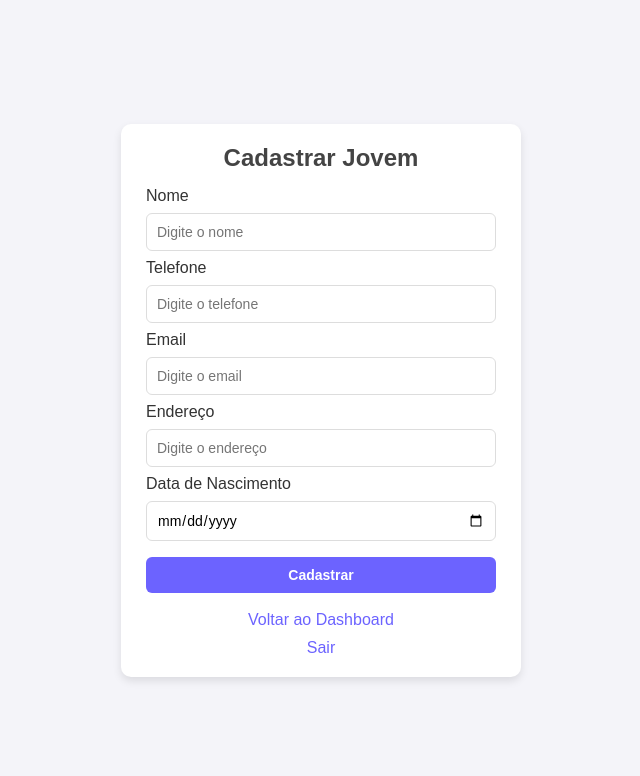
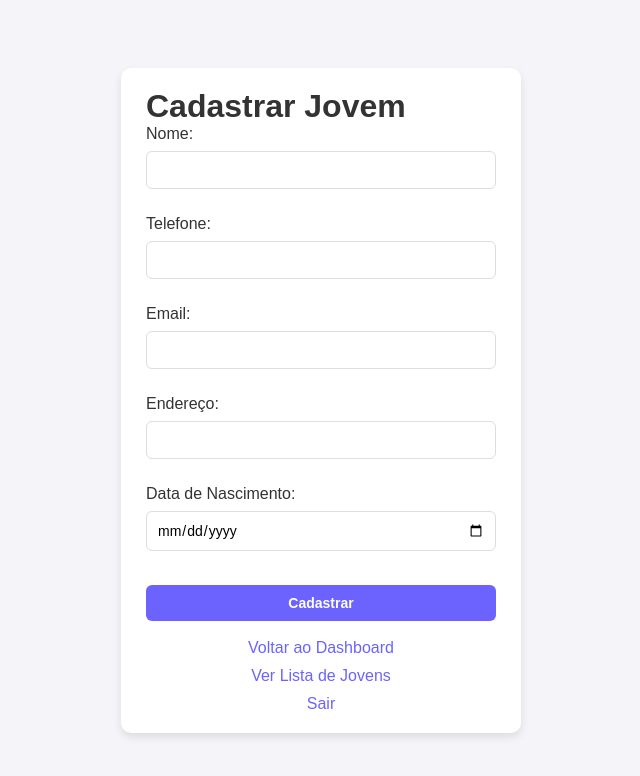
Before and after one commit to 021-kn/site-cadastro, a Flask app: page /cadastrar_jovem in a window 1280 px wide. Shown: the top 776 px of the page, without its empty margins (319-959 px from the left). Run offline with Flask 3, Linux system fonts and the light colour scheme; the visitor is signed in with stand-in values (Sample User, id 1).

Commit message:
Update cadastrar_jovem.html

```diff
--- a/templates/cadastrar_jovem.html
+++ b/templates/cadastrar_jovem.html
@@ -7,31 +7,29 @@
 </head>
 <body>
     <div class="container">
-        <h2>Cadastrar Jovem</h2>
+        <h1>Cadastrar Jovem</h1>
+        <form method="POST" action="{{ url_for('cadastrar_jovem') }}">
+            <label for="nome">Nome:</label>
+            <input type="text" name="nome" required><br>
 
-        <form method="POST" action="{{ url_for('cadastrar_jovem') }}">
-            <label for="nome">Nome</label>
-            <input type="text" id="nome" name="nome" placeholder="Digite o nome" required>
+            <label for="telefone">Telefone:</label>
+            <input type="text" name="telefone"><br>
 
-            <label for="telefone">Telefone</label>
-            <input type="text" id="telefone" name="telefone" placeholder="Digite o telefone">
+            <label for="email">Email:</label>
+            <input type="email" name="email"><br>
 
-            <label for="email">Email</label>
-            <input type="email" id="email" name="email" placeholder="Digite o email">
+            <label for="endereco">Endereço:</label>
+            <input type="text" name="endereco"><br>
 
-            <label for="endereco">Endereço</label>
-            <input type="text" id="endereco" name="endereco" placeholder="Digite o endereço">
+            <label for="data_nascimento">Data de Nascimento:</label>
+            <input type="date" name="data_nascimento"><br>
 
-            <label for="data_nascimento">Data de Nascimento</label>
-            <input type="date" id="data_nascimento" name="data_nascimento">
-
-            <button type="submit">Cadastrar</button>
+            <button type="submit" class="btn">Cadastrar</button>
         </form>
 
-        <div class="links">
-            <a href="{{ url_for('dashboard') }}">Voltar ao Dashboard</a>
-            <a href="{{ url_for('logout') }}">Sair</a>
-        </div>
+        <a href="{{ url_for('dashboard') }}" class="btn">Voltar ao Dashboard</a>
+        <a href="{{ url_for('listar_jovens') }}" class="btn">Ver Lista de Jovens</a>
+        <a href="{{ url_for('logout') }}" class="btn">Sair</a>
     </div>
 </body>
 </html>
```
